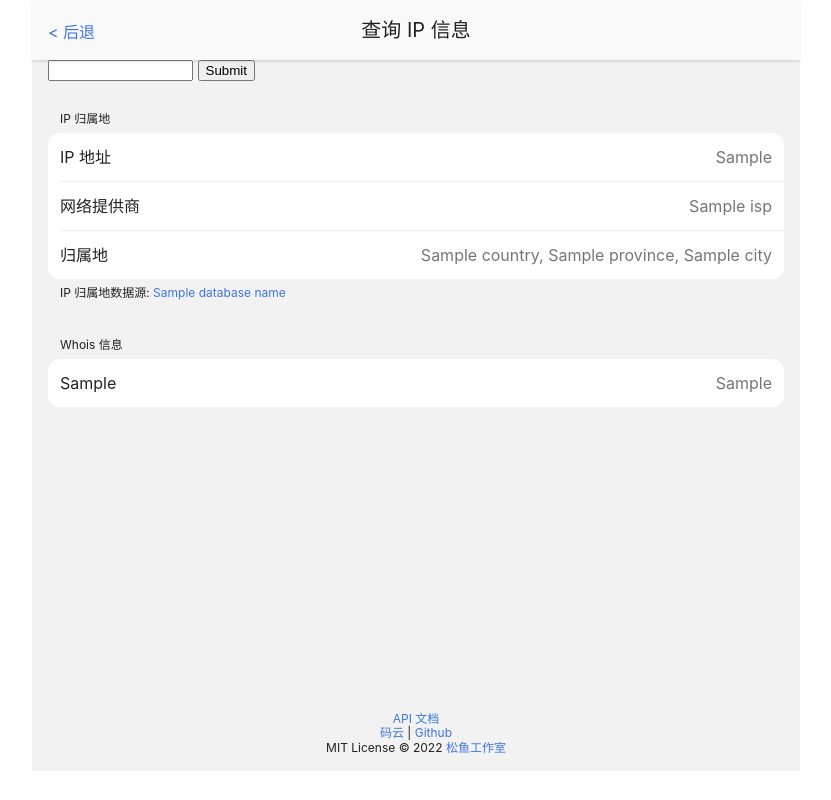
After one commit to jackjyq/ip, a Django app: template templates/query.html in a window 1280 px wide. The commit adds this page. Shown: the whole page, without its empty margins (224-1055 px from the left). Run offline with Django 3.2, Linux system fonts and the light colour scheme; the template is opened without the code that fills it: most values are stand-ins (such as "Sample title", 1, 10 or a date in 2020).

Commit message:
feat: add query page

```diff
--- a/static/styles.css
+++ b/static/styles.css
@@ -34,9 +34,18 @@ nav header {
   padding-top: 20px;
 }
 
-nav div {
+nav div.left {
   position: absolute;
-  padding-top: 20px;
+  font-size: 16px;
+  padding-top: 24px;
+}
+
+nav div.right {
+  position: absolute;
+  right: 16px; /* padding-left of nav */
+  top: 0;
+  font-size: 16px;
+  padding-top: 24px;
 }
 
 main {
--- a/templates/headers.html
+++ b/templates/headers.html
@@ -1,5 +1,5 @@
 {% extends "base.html" %} {% load static %} {% block nav %}
-<div><a href="../">&lt; 后退</a></div>
+<div class="left"><a href="../">&lt; 后退</a></div>
 <header>Headers 信息</header>
 {% endblock %}{% block main %}
 <section id="request">
--- a/templates/index.html
+++ b/templates/index.html
@@ -2,6 +2,7 @@
 <script src="{% static 'index.js' %}" defer></script>
 {% endblock %} {% block nav %}
 <header>考拉 IP 归属地</header>
+<div class="right"><a href="./query">查询</a></div>
 {% endblock %} {% block main %}
 <section>
   <h1>IP 归属地</h1>
--- a/templates/more.html
+++ b/templates/more.html
@@ -1,7 +1,7 @@
 {% extends "base.html" %} {% load static %} {% block scripts %}
 <script src="{% static 'more.js' %}" defer></script>
 {% endblock %}{%block nav %}
-<div><a href="../">&lt; 后退</a></div>
+<div class="left"><a href="../">&lt; 后退</a></div>
 <header>更多信息</header>
 {% endblock %} {% block main %}
 <section>
--- a/templates/navigator.html
+++ b/templates/navigator.html
@@ -1,7 +1,7 @@
 {% extends "base.html" %} {% load static %} {% block scripts %}
 <script src="{% static 'navigator.js' %}" defer></script>
 {% endblock %} {% block nav %}
-<div><a href="../">&lt; 后退</a></div>
+<div class="left"><a href="../">&lt; 后退</a></div>
 <header>Navigator 信息</header>
 {% endblock %}{% block main %}
 <section id="navigator"></section>
--- /dev/null
+++ b/templates/query.html
@@ -0,0 +1,64 @@
+{% extends "base.html" %} {% load static %} {%block nav %}
+<div class="left"><a href="../">&lt; 后退</a></div>
+<header>查询 IP 信息</header>
+{% endblock %} {% block main %}
+<form action="./query" method="GET">
+  <!-- https://stackoverflow.com/a/54796814
+  match IPv4
+  -->
+  <input
+    type="text"
+    name="ip"
+    minlength="7"
+    maxlength="15"
+    size="15"
+    pattern="^((\d{1,2}|1\d\d|2[0-4]\d|25[0-5])\.){3}(\d{1,2}|1\d\d|2[0-4]\d|25[0-5])$"
+  />
+  <input type="submit" />
+</form>
+<section>
+  <h1>IP 归属地</h1>
+  <ul>
+    <li>
+      <span>IP 地址</span>
+      <span>{{ ip }}</span>
+    </li>
+    <li>
+      <span>网络提供商</span>
+      <span>{{ isp }}</span>
+    </li>
+    <li>
+      <span>归属地</span>
+      <span>{{ country }}, {{ province }}, {{ city }}</span>
+    </li>
+  </ul>
+  <p>
+    IP 归属地数据源:
+    <a href="{{ database_href }}">{{ database_name }}</a>
+  </p>
+</section>
+<section id="whois">
+  <h1>Whois 信息</h1>
+  <ul>
+    {% for line in whois %}
+    <li>
+      <span> {{ line.0 }} </span>
+      <span> {{ line.1 }} </span>
+    </li>
+
+    {% endfor %}
+  </ul>
+</section>
+{% endblock %} {% block footer %}
+<p>
+  <a href="https://gitee.com/songyustudio/ip/blob/master/README.md">API 文档</a>
+</p>
+<p>
+  <a href="https://gitee.com/songyustudio/ip">码云</a> |
+  <a href="https://github.com/jackjyq/ip">Github</a>
+</p>
+<p>
+  MIT License © 2022
+  <a href="https://www.jackjyq.com">松鱼工作室</a>
+</p>
+{% endblock %}
--- a/templates/whois.html
+++ b/templates/whois.html
@@ -1,5 +1,5 @@
 {% extends "base.html" %} {% load static %} {%block nav %}
-<div><a href="../">&lt; 后退</a></div>
+<div class="left"><a href="../">&lt; 后退</a></div>
 <header>Whois 信息</header>
 {% endblock %} {% block main %}
 <section id="whois">
```
Also changed, not shown: main.py (+43 -6 lines).
